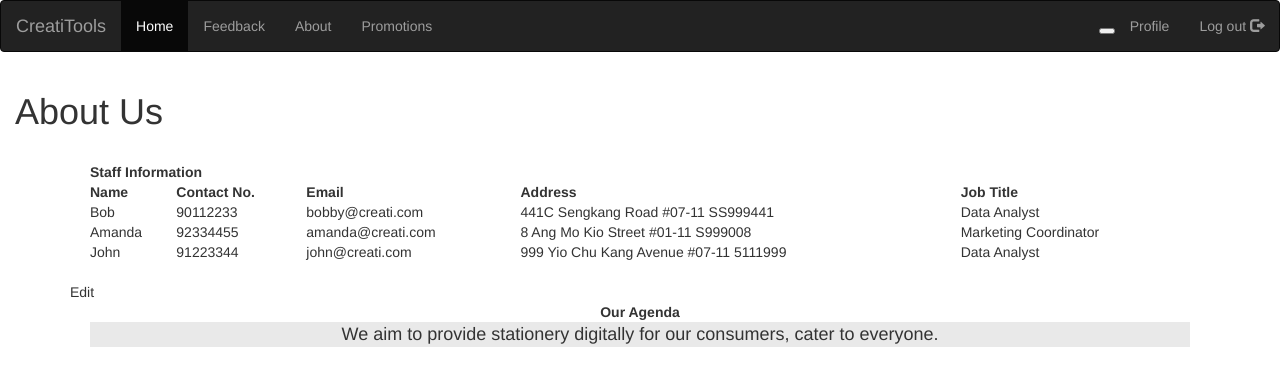
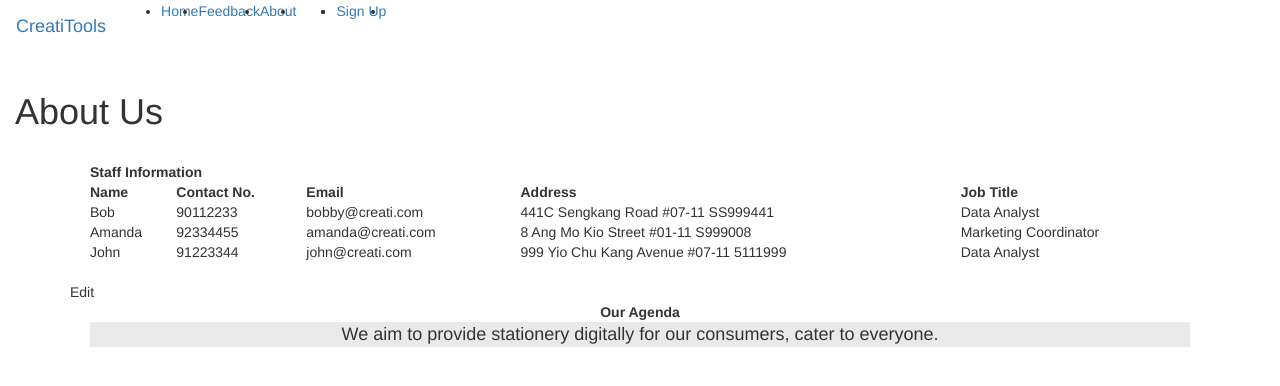
Before and after one commit to lVelixl/AppDevProject, a Flask app: page /about in a window 1280 px wide. Shown: the top 386 px of the page. Run offline with Flask 2, Linux system fonts and the light colour scheme; some libraries are stand-ins or nearby versions.

Commit message:
Update _navbar.html

```diff
--- a/templates/include/_navbar.html
+++ b/templates/include/_navbar.html
@@ -1,8 +1,101 @@
+<!-- START OF NAV BAR -->
 
-    <div class="modal fade" id="myModal" role="dialog">
+<nav class="navbar navbar-expand-sm bg-dark navbar-dark">
+
+    <a class="navbar-brand" href="/">CreatiTools</a>
+
+    <ul class="navbar-nav">
+        <li class="nav-item">
+            <a class="nav-link" href="/">Home</a>
+        </li>
+        <li class="nav-item">
+            <a class="nav-link" href="/feedback">Feedback</a>
+        </li>
+        <li class="nav-item">
+            <a class="nav-link" href="/about">About</a>
+        </li>
+        <li class="nav-item">
+            <a style="display:none;" class="nav-link" href="/">Inventory</a>
+        </li>
+    </ul>
+
+    <ul class="navbar-nav ml-auto">
+        <li class="nav-item">
+            <a style="display:none;" class="nav-link" data-toggle="modal" data-target="#cartModal">Cart</a>
+        </li>
+        <li class="nav-item">
+            <a style="display:none;" class="nav-link" data-toggle="modal" data-target="#profileModal">Profile</a>
+        </li>
+        <li class="nav-item">
+            <a class="nav-link fas fa-sign-out-alt" href="">Sign Up<i class="fa fa-sign-in"></i></a>
+        </li>
+        <li class="nav-item">
+            <a style="display:none;" class="nav-link" href="">Sign out<i class="fa fa-sign-out"></i></a>
+        </li>
+    </ul>
+</nav>
+
+<!-- Cart Modal -->
+
+<div class="modal fade" id="cartModal" tabindex="-1" role="dialog" aria-labelledby="exampleModalLabel"
+     aria-hidden="true" style="display:none">
+    <div class="modal-dialog modal-lg modal-dialog-centered" role="document">
+        <div class="modal-content">
+            <div class="modal-header border-bottom-0">
+                <h5 class="modal-title" id="exampleModalLabel">
+                    Your Shopping Cart
+                </h5>
+                <button type="button" class="close" data-dismiss="modal" aria-label="Close">
+                    <span aria-hidden="true">&times;</span>
+                </button>
+            </div>
+            <div class="modal-body">
+                <table class="table table-image">
+                    <thead>
+                    <tr>
+                        <th scope="col"></th>
+                        <th scope="col">Product</th>
+                        <th scope="col">Price</th>
+                        <th scope="col">Qty</th>
+                        <th scope="col">Total</th>
+                        <th scope="col">Action</th>
+                    </tr>
+                    </thead>
+                    <tbody>
+                    <tr>
+                        <td class="w-25">
+                            <img src="/static/media/pilot g2 05.jpg" class="img-fluid img-thumbnail" alt="Sheep"
+                                 width="70%" height="70%">
+                        </td>
+                        <td>Pilot G2 0.5mm</td>
+                        <td>$1.50</td>
+                        <td class="qty"><input type="text" class="form-control" id="input1" value="2"></td>
+                        <td>$3</td>
+                        <td>
+                            <a href="#" class="btn btn-danger btn-sm">X
+                                <i class="fa fa-times"></i>
+                            </a>
+                        </td>
+                    </tr>
+                    </tbody>
+                </table>
+                <div class="d-flex justify-content-end">
+                    <h5>Total: <span class="price text-success">$3</span></h5>
+                </div>
+            </div>
+            <div class="modal-footer border-top-0 d-flex justify-content-between">
+                <button type="button" class="btn btn-secondary" data-dismiss="modal">Close</button>
+                <button type="button" class="btn btn-success">Proceed to Payment</button>
+            </div>
+        </div>
+    </div>
+</div>
+
+<!-- Profile Modal -->
+
+<div class="modal fade" id="profileModal" role="dialog">
     <div class="modal-dialog">
 
-            <!-- Modal content-->
         <div class="modal-content">
             <div class="modal-header">
                 <button type="button" class="close" data-dismiss="modal">&times;</button>
@@ -10,23 +103,32 @@
             </div>
             <div class="modal-body" style="display: inline-block; height: 100%; width: 100%;">
                 <div class="FirstBox" style=" text-align: center; display: inline-block; width: 50%;">
-                  <img src="{{ url_for('static', filename = 'media/BlankProfile.png') }}" alt="" style="width: 30%; height: 30%; border-radius: 50%;">
+                    <img src="{{ url_for('static', filename = 'media/BlankProfile.png') }}" alt=""
+                         style="width: 30%; height: 30%; border-radius: 50%;">
                     <p style="display: block; text-align: center;"> User1203123 </p>
-                  <button type="button" href="./ProfileSettings.html" class="btn btn-info btn-lg" style="display: block; margin: auto; margin-bottom:10px;"> Profile Settings </button>
-                  <button type="button" class="btn btn-lg" style="display: block; margin: auto; background-color: #cc0000; color: white; "> Deactivate Account </button>
+                    <button type="button" href="./ProfileSettings.html" class="btn btn-info btn-lg"
+                            style="display: block; margin: auto; margin-bottom:10px;"> Profile Settings
+                    </button>
+                    <button type="button" class="btn btn-lg"
+                            style="display: block; margin: auto; background-color: #cc0000; color: white; "> Deactivate
+                        Account
+                    </button>
                 </div>
-                <div class="ReceiptBox" style="float: right; display: inline-block; width: 50%; padding: 10px; min-height: 272px;">
+                <div class="ReceiptBox"
+                     style="float: right; display: inline-block; width: 50%; padding: 10px; min-height: 272px;">
                     <span style="font-size: 20px; font-weight: bold;"> Recent Purchases </span>
                     <table class="Profilemodal" style="width: 100%; border-top:solid black 2px; padding-top: 5px;">
                         <tr>
-                      <th> Receipt No. </th>
-                      <th> Date </th>
-                      <th> Time </th>
+                            <th> Receipt No.</th>
+                            <th> Date</th>
+                            <th> Time</th>
                         </tr>
                         <tr>
-                      <td style="text-decoration: underline; font-weight: bold;" class="profiletd recieptno">15-019-000000E</td>
-                      <td class="profiletd"> 15/11/2019 </td>
-                      <td class="profiletd"> 11:49 </td>
+                            <td style="text-decoration: underline; font-weight: bold;" class="profiletd recieptno">
+                                15-019-000000E
+                            </td>
+                            <td class="profiletd"> 15/11/2019</td>
+                            <td class="profiletd"> 11:49</td>
                         </tr>
                     </table>
                 </div>
@@ -35,28 +137,3 @@
 
     </div>
 </div>
-
-    <!-- START OF NAV BAR -->
-
-    <nav class="navbar navbar-inverse">
-      <div class="container-fluid">
-
-        <div class="navbar-header">
-          <a class="navbar-brand" href="#">CreatiTools</a>
-        </div>
-
-        <ul class="nav navbar-nav">
-          <li class="active"><a href="/home">Home</a></li>
-          <li><a href="./Feedback.html">Feedback</a></li>
-          <li><a href="./About.html">About</a></li>
-          <li><a href="./Promotions.html">Promotions</a></li>
-        </ul>
-
-        <ul style="height: 50px; line-height: 50px;" class=" nav navbar-nav navbar-right">
-          <li><button type="button" class= "ProfileButton" data-toggle="modal" data-target="#myModal"></button> </li>
-          <li><a class="ProfileName" data-toggle="modal" data-target="#myModal"> Profile </a></li>
-          <li><a href="/signup"> Log out <span class="glyphicon glyphicon-log-out"></span> </a></li>
-        </ul>
-
-      </div>
-    </nav>
```
Lines whose indentation alone changed are shown as unchanged.
